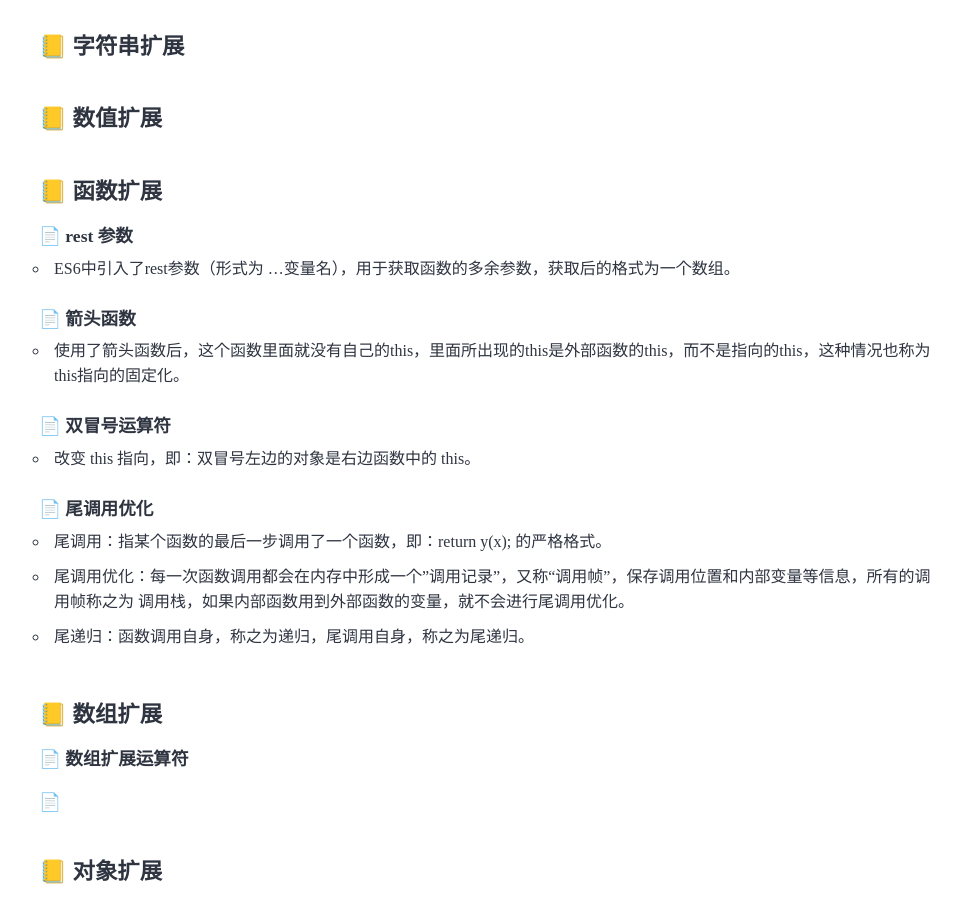
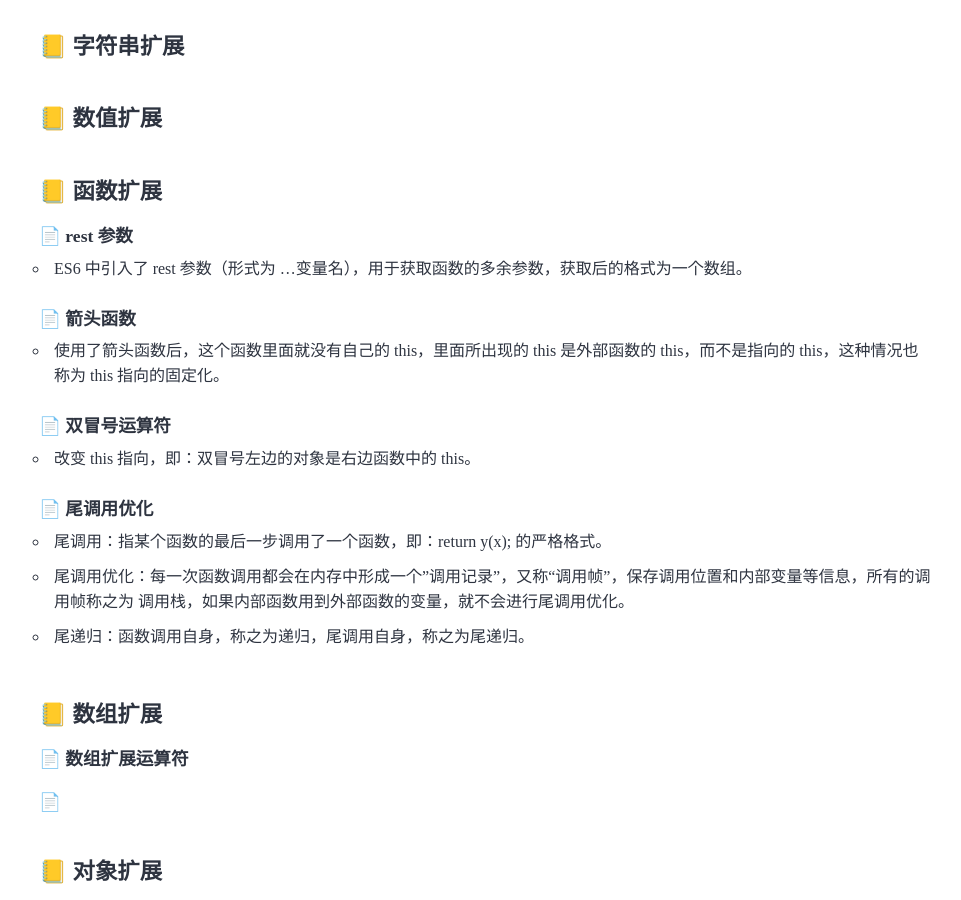
Before and after one commit to maicoder/blog, a Jekyll site: the page built from _posts/2019-06-01-8.md, in a window 1280 px wide and 900 px high, scrolled down 1057 px. Shown: the whole window, without its empty margins (151-1112 px from the left). Built offline with Jekyll 4.4.1, drawn with Linux system fonts in a browser that asks for light colours; some web fonts are replaced.

Commit message:
Update 2019-06-01-8.md

```diff
--- a/_posts/2019-06-01-8.md
+++ b/_posts/2019-06-01-8.md
@@ -45,11 +45,11 @@ title: ES6 语法
 
 ## 📄 rest 参数
 
-- ES6中引入了rest参数（形式为 ...变量名），用于获取函数的多余参数，获取后的格式为一个数组。
+- ES6 中引入了 rest 参数（形式为 ...变量名），用于获取函数的多余参数，获取后的格式为一个数组。
 
 ## 📄 箭头函数
 
-- 使用了箭头函数后，这个函数里面就没有自己的this，里面所出现的this是外部函数的this，而不是指向的this，这种情况也称为this指向的固定化。
+- 使用了箭头函数后，这个函数里面就没有自己的 this，里面所出现的 this 是外部函数的 this，而不是指向的 this，这种情况也称为 this 指向的固定化。
 
 ## 📄 双冒号运算符
 
```
